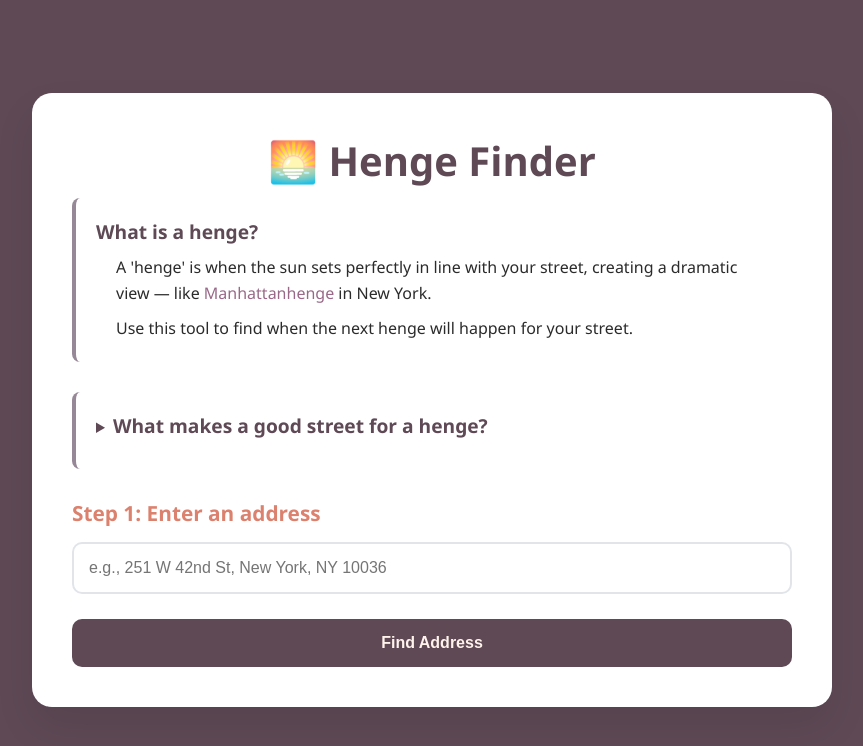
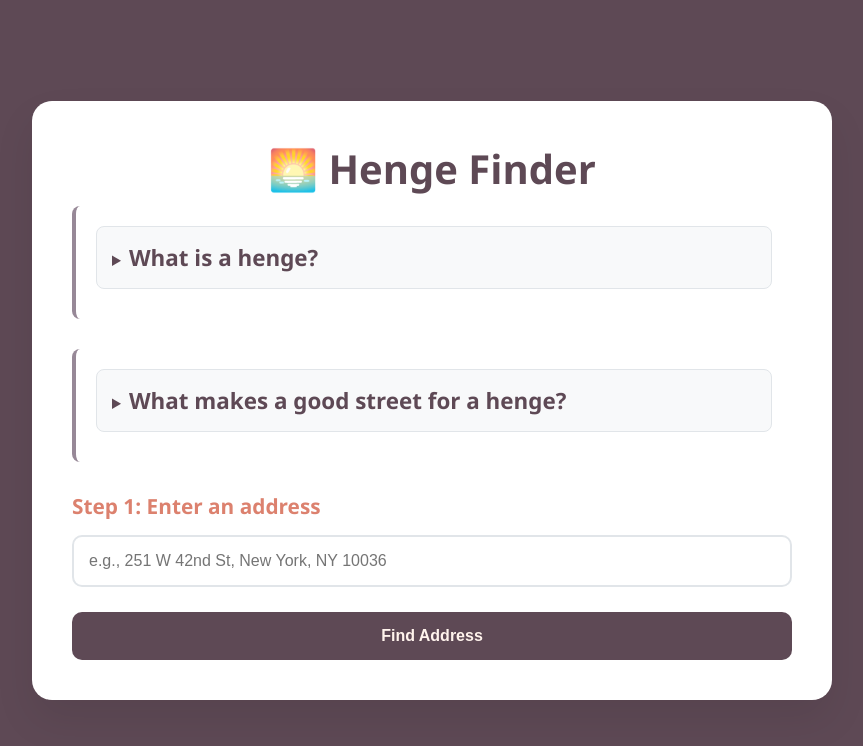
Before and after one commit to vritvo/henge_finder, a Flask app: page / in a window 1280 px wide. Shown: the top 746 px of the page, without its empty margins (208-1071 px from the left). Run offline with Flask 3, Linux system fonts and the light colour scheme; some libraries are stand-ins or nearby versions.

Commit message:
update toggles

```diff
--- a/templates/index.html
+++ b/templates/index.html
@@ -428,6 +428,11 @@
             cursor: grabbing !important;
         }
 
+        /* Toggle/Summary hover effects */
+        summary:hover {
+            background-color: #e9ecef !important;
+        }
+
         /* Tooltip styles */
         .tooltip-term {
             color: #996888;
@@ -527,18 +532,28 @@
         <h1>🌅 Henge Finder</h1>
 
         <div class="instructions">
-            <h3>What is a henge?</h3>
-            <ol style="color: #2A2B2A; line-height: 1.6; margin-left: 20px;">
-                <p>A 'henge' is when the sun sets perfectly in line with your street, creating a dramatic view — like <a href="https://en.wikipedia.org/wiki/Manhattanhenge" target="_blank" style="color: #996888; text-decoration: none;">Manhattanhenge</a> in New York. </p>
-                <p>Use this tool to find when the next henge will happen for your street. </p>
-
-            </ol>
+            <details>
+                <summary style="cursor: pointer; color: #5E4955; font-weight: 600; margin-bottom: 10px; padding: 15px; border-radius: 8px; background: #f8f9fa; border: 1px solid #e1e5e9; transition: background-color 0.2s;">
+                    <span style="font-size: 1.4em;">What is a henge?</span>
+                </summary>
+                <div style="display: flex; align-items: flex-start; gap: 20px; margin-top: 15px;">
+                    <div style="flex: 1;">
+                        <p style="color: #2A2B2A; line-height: 1.6; margin-bottom: 15px;">A 'henge' is when the sun sets perfectly in line with your street, creating a dramatic view — like <a href="https://en.wikipedia.org/wiki/Manhattanhenge" target="_blank" style="color: #996888; text-decoration: none;">Manhattanhenge</a> in New York.</p>
+                        <p style="color: #2A2B2A; line-height: 1.6; margin-bottom: 0;">Use this tool to find when the next henge will happen for your street.</p>
+                    </div>
+                    <div style="flex-shrink: 0; max-width: 300px;">
+                        <img src="{{ url_for('static', filename='images/city_henge.png') }}"
+                             alt="Example of a street henge with the sun aligned down a city street"
+                             style="width: 100%; height: auto; border-radius: 8px; box-shadow: 0 4px 8px rgba(0,0,0,0.1);">
+                    </div>
+                </div>
+            </details>
         </div>
 
         <div class="instructions">
             <details>
-                <summary style="cursor: pointer; color: #5E4955; font-weight: 600; margin-bottom: 10px;">
-                    <span style="font-size: 1.2em;">What makes a good street for a henge?</span>
+                <summary style="cursor: pointer; color: #5E4955; font-weight: 600; margin-bottom: 10px; padding: 15px; border-radius: 8px; background: #f8f9fa; border: 1px solid #e1e5e9; transition: background-color 0.2s;">
+                    <span style="font-size: 1.4em;">What makes a good street for a henge?</span>
                 </summary>
                 <p style="color: #2A2B2A; margin-bottom: 15px;"><em>(Tips for finding the best henge view)</em></p>
                 <ul style="color: #2A2B2A; line-height: 1.6; margin-left: 20px; margin-bottom: 20px;">
@@ -553,7 +568,7 @@
                 <ul style="color: #2A2B2A; line-height: 1.6; margin-left: 20px;">
                     <li><a href="https://www.google.com/maps/place/251+W+42nd+St,+New+York,+NY+10036/@40.7570115,-73.9893081,18z/data=!4m15!1m8!3m7!1s0x89c2585360bfe5e7:0xd3b373353146c43f!2s251+W+42nd+St,+New+York,+NY+10036!3b1!8m2!3d40.757119!4d-73.9891884!16s%2Fg%2F11nnknww84!3m5!1s0x89c2585360bfe5e7:0xd3b373353146c43f!8m2!3d40.757119!4d-73.9891884!16s%2Fg%2F11nnknww84?entry=ttu&g_ep=EgoyMDI1MDczMC4wIKXMDSoASAFQAw%3D%3D" target="_blank" style="color: #996888; text-decoration: none;">251 W 42nd St, New York, NY</a>, by Times Square</li>
                     <li><a href="https://www.google.com/maps/place/601+E+76th+St,+Chicago,+IL+60619/@41.756679,-87.61279,17z/data=!3m1!4b1!4m5!3m4!1s0x880e28c816730d29:0x111671091e24efc4!8m2!3d41.756675!4d-87.6102151?entry=ttu&g_ep=EgoyMDI1MDczMC4wIKXMDSoASAFQAw%3D%3D" target="_blank" style="color: #996888; text-decoration: none;">601-615 E 76th St, Chicago, IL</a></li>
-                    <li><a href="https://www.google.com/maps/place/s103+101,+1051+KT+Amsterdam,+Netherlands/@52.3851828,4.8678888,15.49z/data=!4m6!3m5!1s0x47c609d5b3c9cce7:0xd21ca7a91da6de42!8m2!3d52.385346!4d4.874272!16s%2Fg%2F11rk0dc6fl?entry=ttu&g_ep=EgoyMDI1MDczMC4wIKXMDSoASAFQAw%3D%3D" target="_blank" style="color: #996888; text-decoration: none;">s103 101, 1051 KT Amsterdam, Netherlands</a>, along the canal by the Wester Park</li>
+                    <li><a href="https://www.google.com/maps/place/Haarlemmerweg+109-C,+1051+KV+Amsterdam,+Netherlands/@52.3853326,4.8733117,19z/data=!3m1!4b1!4m6!3m5!1s0x47c609d5b0e41589:0xf6191c1b666122c1!8m2!3d52.3853318!4d4.8739554!16s%2Fg%2F11nnkplcpz?entry=ttu&g_ep=EgoyMDI1MDgyNC4wIKXMDSoASAFQAw%3D%3D" target="_blank" style="color: #996888; text-decoration: none;">Haarlemmerweg 109-C, 1051 KV Amsterdam, Netherlands</a>, along the canal by the Wester Park</li>
                 </ul>
             </details>
         </div>
```
Also changed, not shown: static/images/city_henge.png (added).
